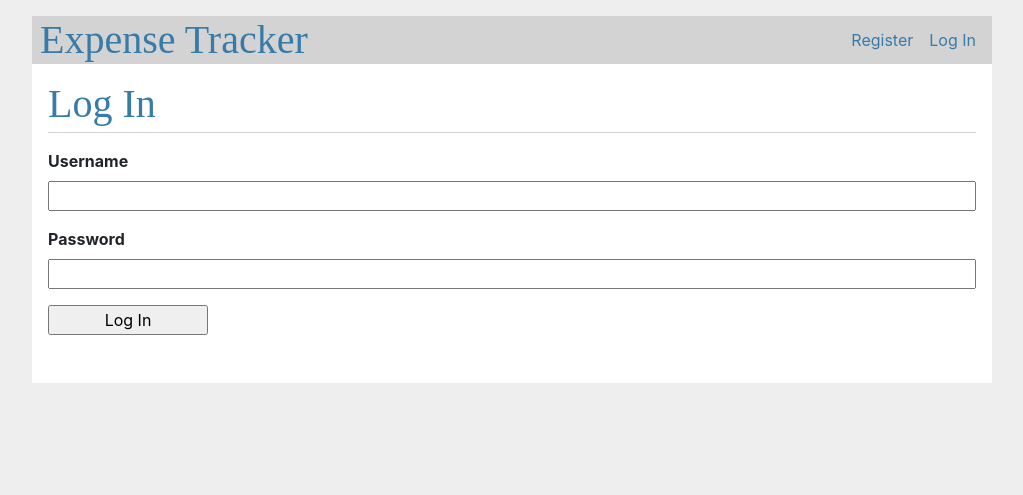
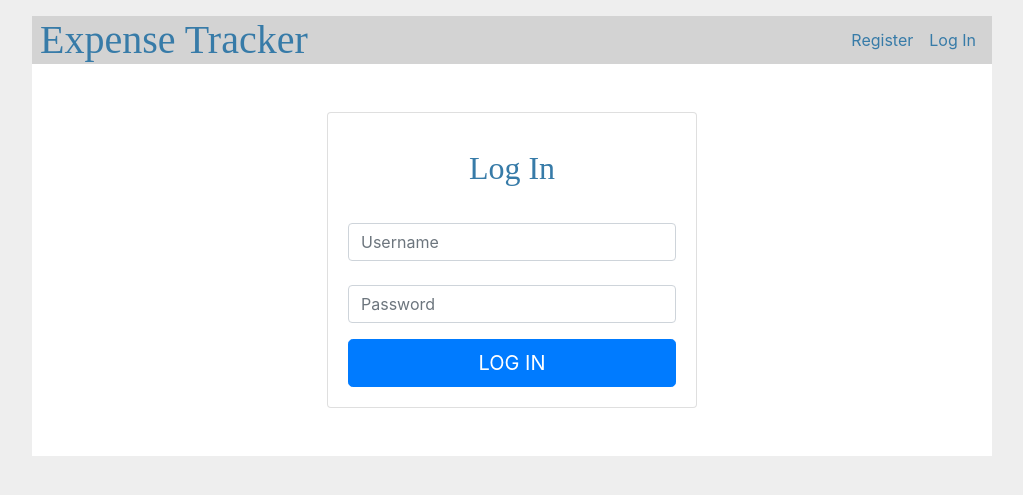
Before and after one commit to Akshay199456/ExpenseTracker, a Flask app: page /auth/login in a window 1280 px wide. Shown: the top 495 px of the page, without its empty margins (128-1151 px from the left). Run offline with Flask 2, Linux system fonts and the light colour scheme; some libraries are stand-ins or nearby versions.

Commit message:
Working on front-end: Updated base.html, auth-login.html

```diff
--- a/flaskr/templates/auth/login.html
+++ b/flaskr/templates/auth/login.html
@@ -1,15 +1,21 @@
 {% extends 'base.html' %}
 
 {% block header %}
-  <h1>{% block title %}Log In{% endblock %}</h1>
+	<h2 class="card-title text-center">{% block title %}Log In{% endblock %}</h2>
 {% endblock %}
 
 {% block content %}
-  <form method="post">
-    <label for="username">Username</label>
-    <input name="username" id="username" required>
-    <label for="password">Password</label>
-    <input type="password" name="password" id="password" required>
-    <input type="submit" value="Log In">
+  <form class="form-signin" method="post">
+  	<div class="form-label-group">
+  		<label for="username"></label>
+    	<input name="username" id="username" class="form-control" placeholder="Username" required>
+  	</div>
+
+  	<div class="form-label-group">
+  		<label for="password"></label>
+    	<input type="password" name="password" id="password" class="form-control" placeholder="Password" required>
+  	</div>
+
+    <button class="mt-3 btn btn-lg btn-primary btn-block text-uppercase" type="submit" value="Log In"> Log In</button>
   </form>
 {% endblock %}
--- a/flaskr/templates/base.html
+++ b/flaskr/templates/base.html
@@ -42,15 +42,21 @@ The base template is directly in the templates directory. To keep the others org
       </ul>
     </nav>
 
-    <section class="content">
-      <header>
-        {% block header %}{% endblock %}
-      </header>
-      {% for message in get_flashed_messages() %}
-        <div class="flash">{{ message }}</div>
-      {% endfor %}
-      {% block content %}{% endblock %}
-    </section>
+    <div class="container">
+      <div class="row">
+        <div class="col-sm-9 col-md-7 col-lg-5 mx-auto">
+          <div class="card card-signin my-5">
+            <div class="card-body">
+              {% block header %}{% endblock %}
+              {% for message in get_flashed_messages() %}
+                  <div class="flash">{{ message }}</div>
+              {% endfor %}
+              {% block content %}{% endblock %}
+            </div>
+          </div>
+        </div>
+      </div>
+    </div>
 
     {% block chart %} {% endblock %}
 
```
